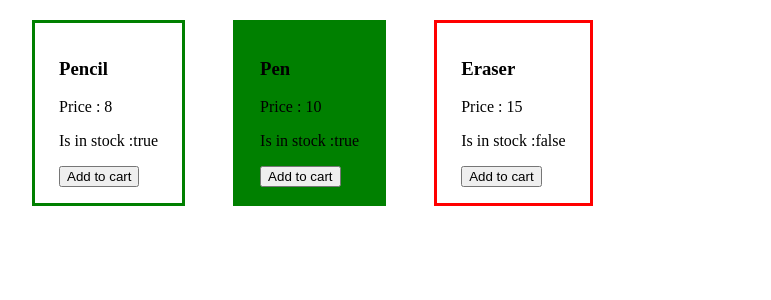
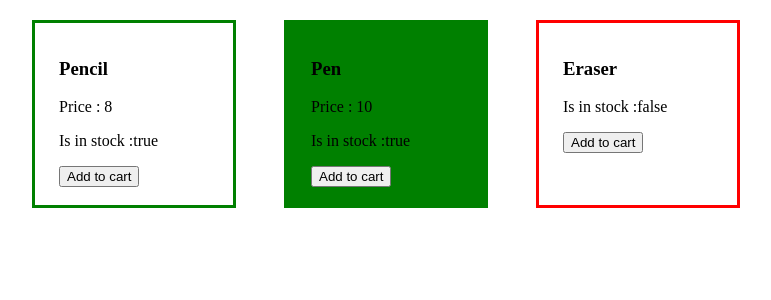
Before and after one commit to Kun7l/Bacancy-Training-Angular, an Angular app in the folder Sessions/Product-Listing-Application/: page / in a window 1280 px wide. Shown: the top 300 px of the page, without its empty margins (0-771 px from the left). Built offline with nearby package versions, Linux system fonts and the light colour scheme.

Commit message:
feat: appIf aadded

```diff
--- a/Sessions/Product-Listing-Application/src/app/components/product-item/product-item.css
+++ b/Sessions/Product-Listing-Application/src/app/components/product-item/product-item.css
@@ -1,4 +1,6 @@
 .product-item-container{
+    width: 150px;
+    height: 150px;
     border: 2px solid black;
     padding: 16px 24px;
     margin: 12px 24px;
--- a/Sessions/Product-Listing-Application/src/app/components/product-item/product-item.html
+++ b/Sessions/Product-Listing-Application/src/app/components/product-item/product-item.html
@@ -3,7 +3,7 @@
         <h3>{{product()?.name}}</h3>
     </div>
     <div class="product-details">
-        <p>Price : {{product()?.price}}</p>
+        <ng-template [appIf]="product()!.isInStock"><p >Price : {{product()?.price}}</p></ng-template>
         <p>Is in stock :{{product()?.isInStock}}</p>
         <button appAppLoading (click)="addProduct(product()!)">Add to cart</button>
     </div>
--- a/Sessions/Product-Listing-Application/src/app/components/product-item/product-item.ts
+++ b/Sessions/Product-Listing-Application/src/app/components/product-item/product-item.ts
@@ -4,10 +4,12 @@ import { AppHighlightDiscount } from '../../directives/app-highlight-discount';
 import { AppHoverScale } from '../../directives/app-hover-scale';
 import { AppStatusBorder } from '../../directives/app-status-border';
 import { AppLoading } from "../../directives/app-loading";
+import { AppIf } from '../../directives/app-if';
+
 
 @Component({
   selector: 'app-product-item',
-  imports: [AppHighlightDiscount, AppHoverScale, AppStatusBorder, AppLoading],
+  imports: [AppHighlightDiscount, AppHoverScale, AppStatusBorder, AppLoading,AppIf],
   templateUrl: './product-item.html',
   styleUrl: './product-item.css',
 })
--- /dev/null
+++ b/Sessions/Product-Listing-Application/src/app/directives/app-if.ts
@@ -0,0 +1,23 @@
+import { Directive, Input, TemplateRef, ViewContainerRef } from '@angular/core';
+
+@Directive({
+  selector: '[appIf]',
+})
+export class AppIf {
+  private hasView = false;
+
+  constructor(
+    private templateRef: TemplateRef<any>,
+    private viewContainer: ViewContainerRef,
+  ) {}
+
+  @Input('appIf') set appIf(condition: boolean) {
+    if (condition) {
+      // Create the element in the DOM
+      this.viewContainer.createEmbeddedView(this.templateRef);
+    } else if (!condition) {
+      // Remove the element from the DOM
+      this.viewContainer.clear();
+    }
+  }
+}
```
Also changed, not shown: 1 other file (tests, documents, lock files or other folders).
